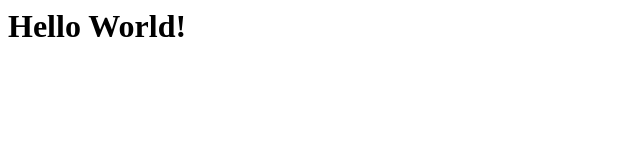
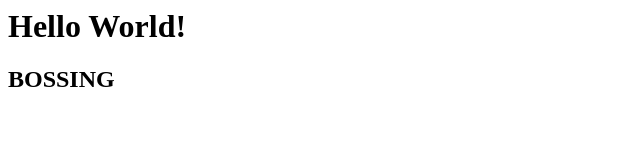
Before and after one commit to sephjo123/jmb, a plain HTML site: page index.html in a window 1280 px wide. Shown: the whole page, without its empty margins (0-640 px from the left). Drawn offline with Linux system fonts and the light colour scheme.

Commit message:
Update index.html

```diff
--- a/index.html
+++ b/index.html
@@ -1 +1,2 @@
 <h1>Hello World!</h1>
+<strong><h2>BOSSING</h2></strong>
```
